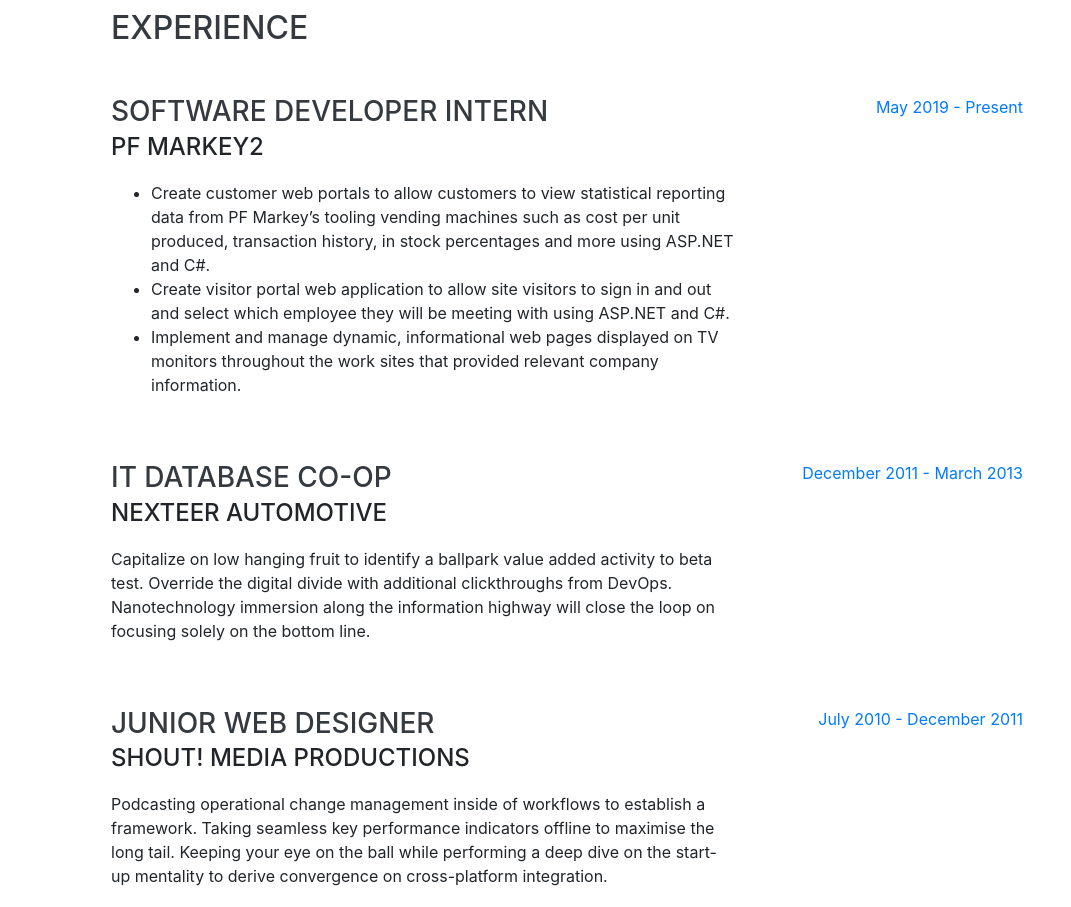
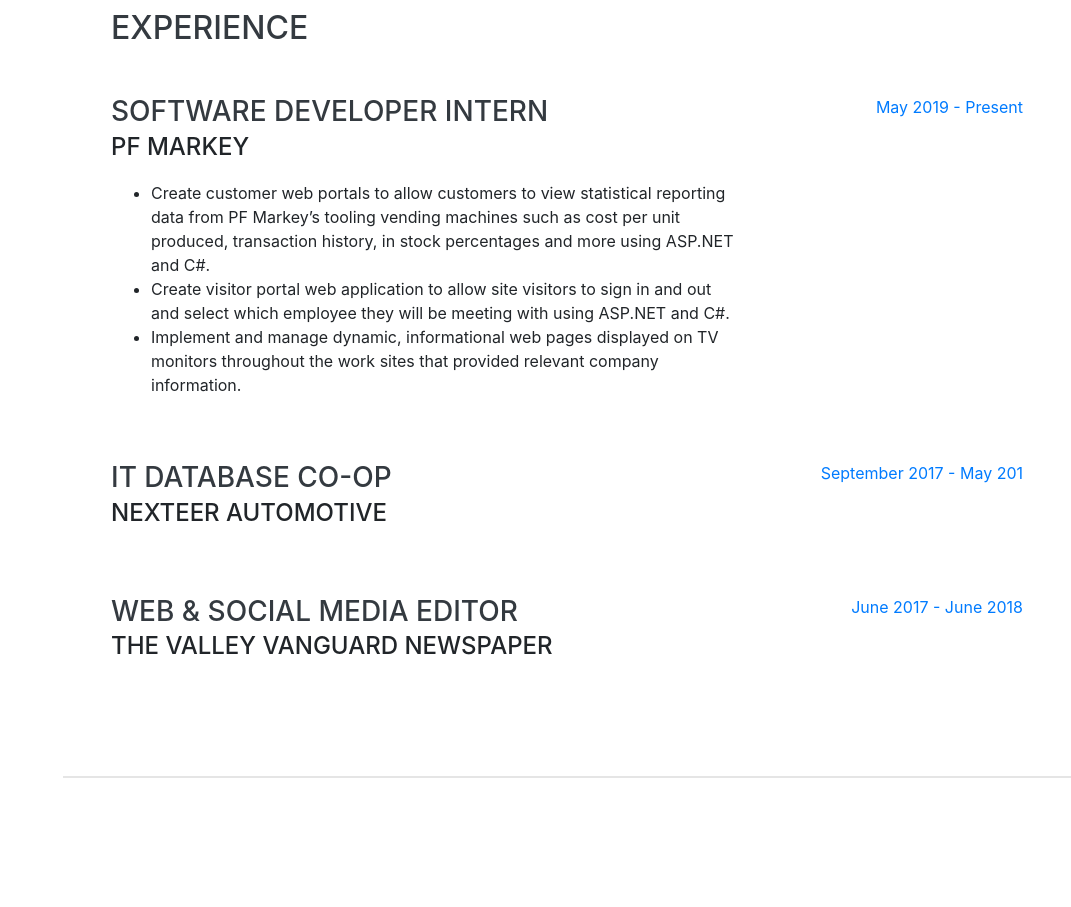
Before and after one commit to jlputz/jlputz.github.io, a website with bundled scripts: page index.html in a window 1280 px wide. Shown: the part 840-1747 px from the top of the page, without its empty margins (209-1280 px from the left). After the commit the page ends 1618 px from the top, so only its background shows below. Built offline with nearby package versions, Linux system fonts and the light colour scheme; a web font is replaced by a local one.

Commit message:
added more experience

```diff
--- a/index.html
+++ b/index.html
@@ -81,7 +81,7 @@
         <div class="resume-item d-flex flex-column flex-md-row justify-content-between mb-5">
           <div class="resume-content">
             <h3 class="mb-0">Software Developer Intern</h3>
-            <div class="subheading mb-3">PF Markey2</div>
+            <div class="subheading mb-3">PF Markey</div>
             <p><ul>
                 <li>
                   Create customer web portals to allow customers to view statistical reporting data from PF Markey’s
@@ -110,21 +110,21 @@
           <div class="resume-content">
             <h3 class="mb-0">IT Database Co-Op</h3>
             <div class="subheading mb-3">Nexteer Automotive</div>
-            <p>Capitalize on low hanging fruit to identify a ballpark value added activity to beta test. Override the digital divide with additional clickthroughs from DevOps. Nanotechnology immersion along the information highway will close the loop on focusing solely on the bottom line.</p>
+            <p></p>
           </div>
           <div class="resume-date text-md-right">
-            <span class="text-primary">December 2011 - March 2013</span>
+            <span class="text-primary">September 2017 - May 201</span>
           </div>
         </div>
 
         <div class="resume-item d-flex flex-column flex-md-row justify-content-between mb-5">
           <div class="resume-content">
-            <h3 class="mb-0">Junior Web Designer</h3>
-            <div class="subheading mb-3">Shout! Media Productions</div>
-            <p>Podcasting operational change management inside of workflows to establish a framework. Taking seamless key performance indicators offline to maximise the long tail. Keeping your eye on the ball while performing a deep dive on the start-up mentality to derive convergence on cross-platform integration.</p>
+            <h3 class="mb-0">Web & Social Media Editor</h3>
+            <div class="subheading mb-3">The Valley Vanguard Newspaper</div>
+            <p></p>
           </div>
           <div class="resume-date text-md-right">
-            <span class="text-primary">July 2010 - December 2011</span>
+            <span class="text-primary">June 2017 - June 2018</span>
           </div>
         </div>
 
```
